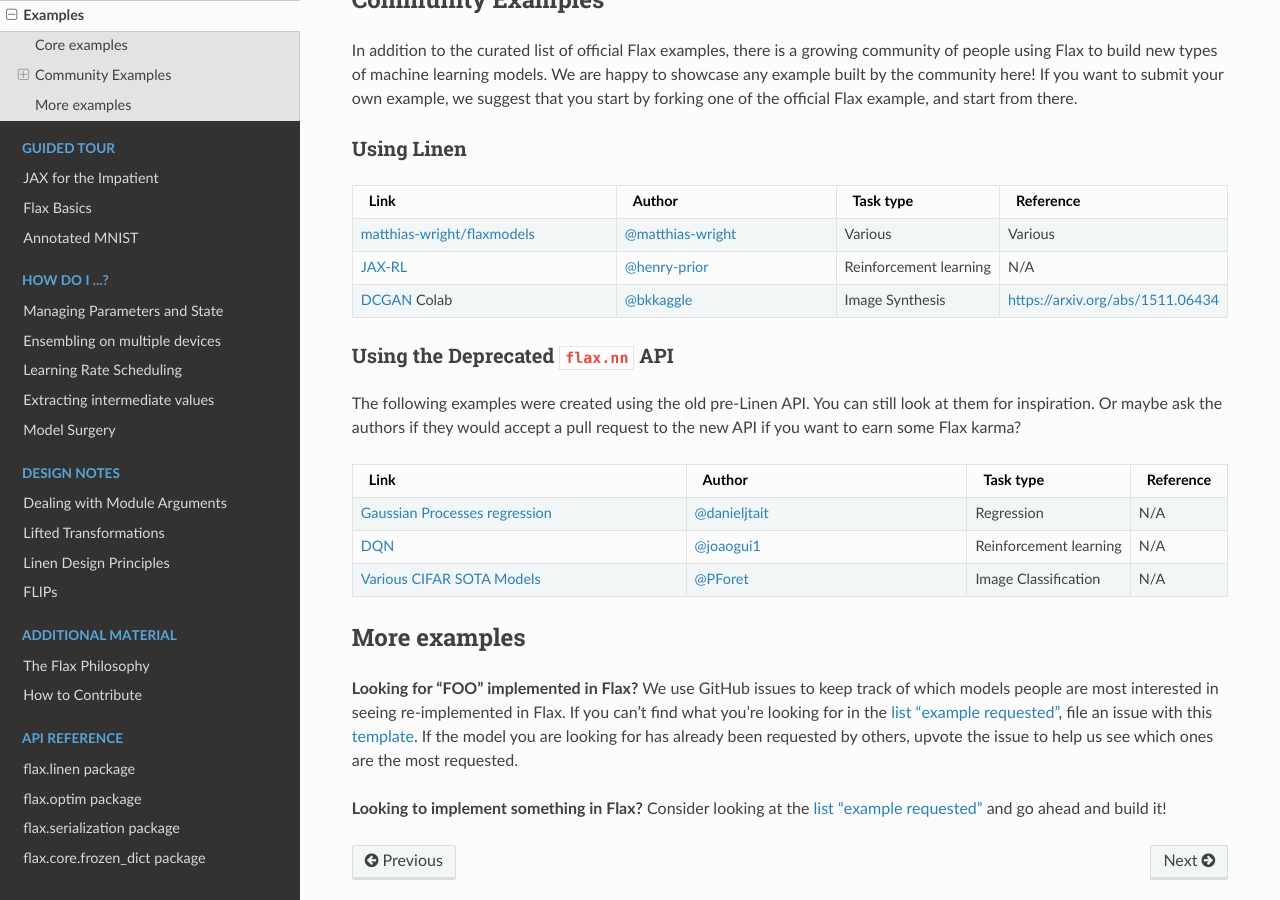
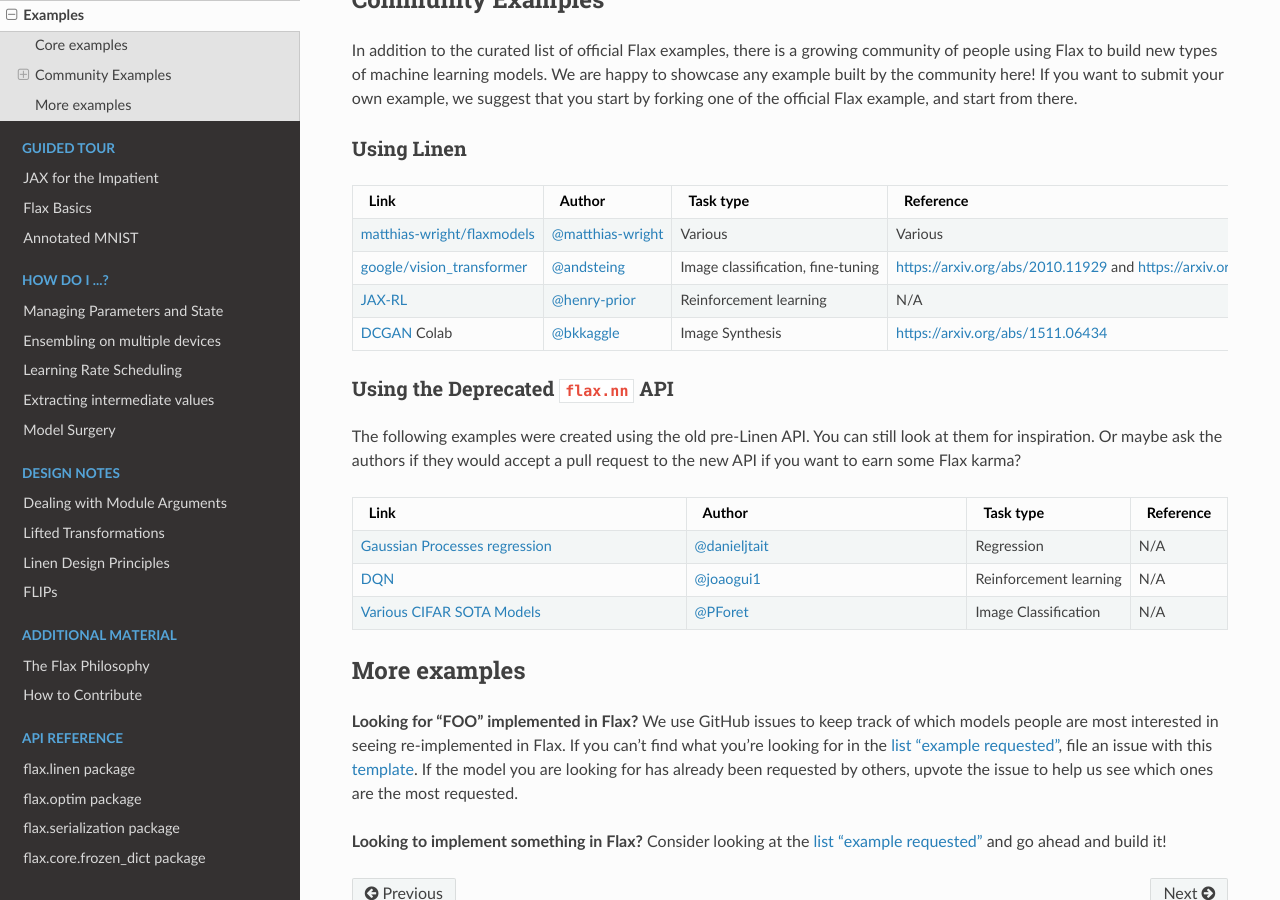
Before and after one commit to bortkomencw/flax, a Sphinx documentation site: the page built from docs/examples.rst, in a window 1280 px wide and 900 px high, scrolled down 833 px. Built offline with Sphinx 7.4.7 and the Read the Docs theme 2.0.0, drawn with Linux system fonts in a browser that asks for light colours.

Commit message:
Adds google/vision_transformer example link.

```diff
--- a/docs/examples.rst
+++ b/docs/examples.rst
@@ -61,21 +61,26 @@
 Using Linen
 ~~~~~~~~~~~~~~~~~~~~
 
-+----------------------------------+---------------------+------------------------+----------------------------------+
-|               Link               |     Author          |       Task type        |            Reference             |
-+==================================+=====================+========================+==================================+
-| `matthias-wright/flaxmodels`_    | `@matthias-wright`_ | Various                | Various                          |
-+----------------------------------+---------------------+------------------------+----------------------------------+
-| `JAX-RL`_                        | `@henry-prior`_     | Reinforcement learning | N/A                              |
-+----------------------------------+---------------------+------------------------+----------------------------------+
-| `DCGAN`_ Colab                   | `@bkkaggle`_        | Image Synthesis        | https://arxiv.org/abs/1511.06434 |
-+----------------------------------+---------------------+------------------------+----------------------------------+
++-------------------------------+---------------------+------------------------+--------------------------------------+
+|             Link              |       Author        |       Task type        |              Reference               |
++===============================+=====================+========================+======================================+
+| `matthias-wright/flaxmodels`_ | `@matthias-wright`_ | Various                | Various                              |
++-------------------------------+---------------------+------------------------+--------------------------------------+
+| `google/vision_transformer`_  | `@andsteing`_       | Image classification,  | https://arxiv.org/abs/2010.11929 and |
+|                               |                     | fine-tuning            | https://arxiv.org/abs/2105.01601     |
++-------------------------------+---------------------+------------------------+--------------------------------------+
+| `JAX-RL`_                     | `@henry-prior`_     | Reinforcement learning | N/A                                  |
++-------------------------------+---------------------+------------------------+--------------------------------------+
+| `DCGAN`_ Colab                | `@bkkaggle`_        | Image Synthesis        | https://arxiv.org/abs/1511.06434     |
++-------------------------------+---------------------+------------------------+--------------------------------------+
 
 .. _`matthias-wright/flaxmodels`: https://github.com/matthias-wright/flaxmodels
+.. _`google/vision_transformer`: https://github.com/google-research/vision_transformer
 .. _`JAX-RL`: https://github.com/henry-prior/jax-rl
 .. _`DCGAN`: https://github.com/bkkaggle/jax-dcgan
+.. _`@matthias-wright`: https://github.com/matthias-wright
+.. _`@andsteing`: https://github.com/andsteing
 .. _`@bkkaggle`: https://github.com/bkkaggle
-.. _`@matthias-wright`: https://github.com/matthias-wright
 
 Using the Deprecated ``flax.nn`` API
 ~~~~~~~~~~~~~~~~~~~~
```
